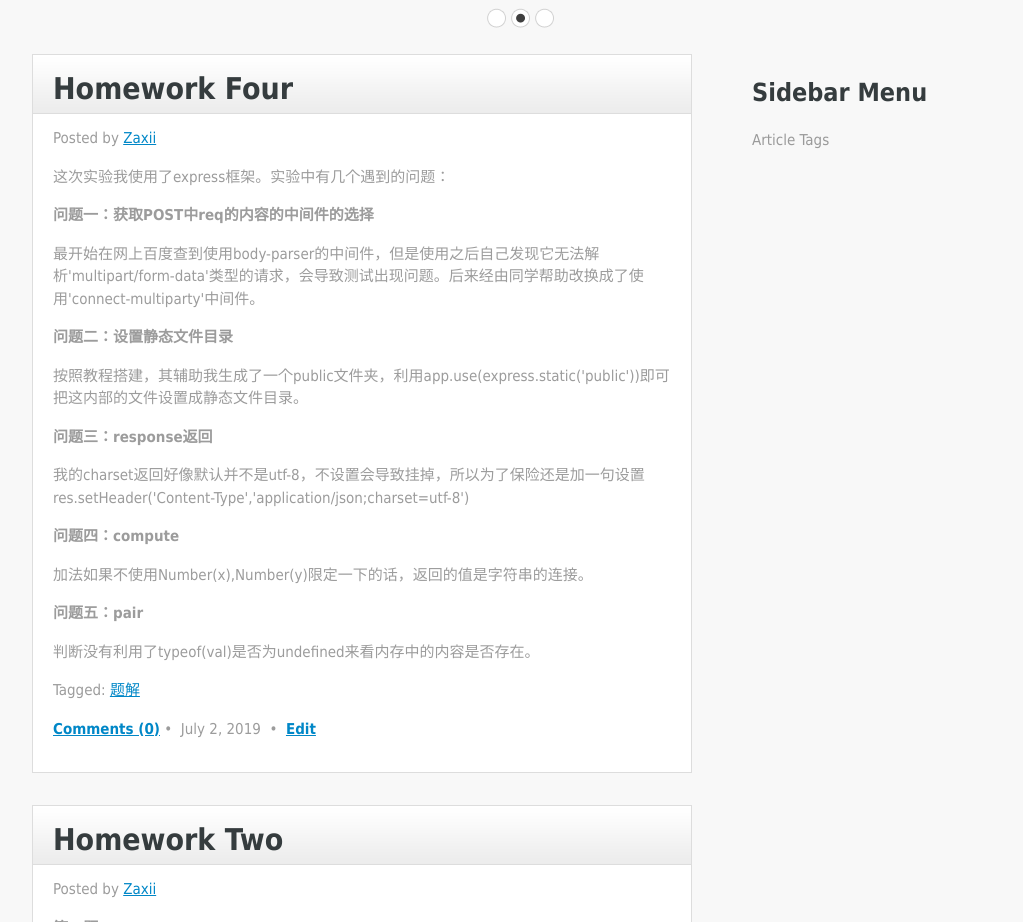
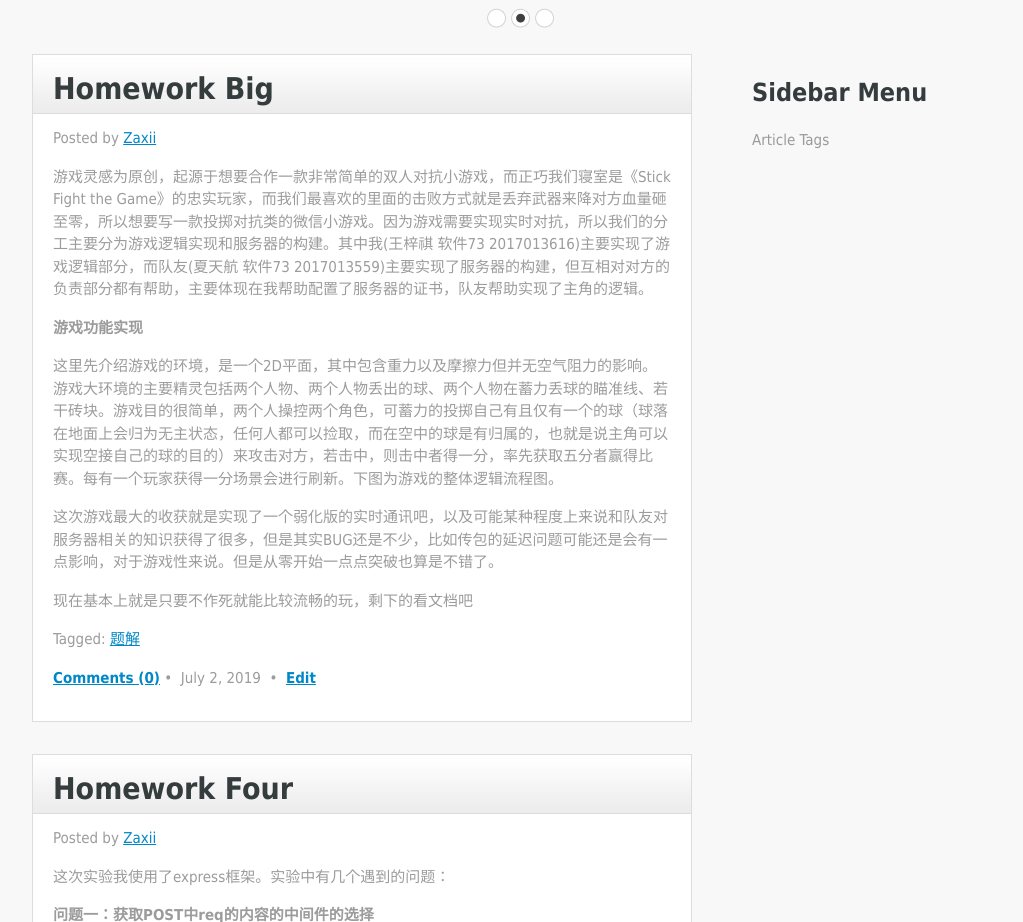
Before and after one commit to lacclaude/zaxii.github.io, a plain HTML site: page index.html in a window 1280 px wide. Shown: the part 660-1582 px from the top of the page, without its empty margins (128-1151 px from the left). Drawn offline with Linux system fonts and the light colour scheme.

Commit message:
no message

```diff
--- a/index.html
+++ b/index.html
@@ -37,6 +37,21 @@
         <div class="content">
             <div class="content_resize">
                 <div class="mainbar">
+                        <div class="article">
+                                <h2><span>Homework</span> Big</h2>
+                                <div class="clr"></div>
+                                <p>Posted by <a href="about.html">Zaxii</a></p>
+                                <p>
+                                    游戏灵感为原创，起源于想要合作一款非常简单的双人对抗小游戏，而正巧我们寝室是《Stick Fight the Game》的忠实玩家，而我们最喜欢的里面的击败方式就是丢弃武器来降对方血量砸至零，所以想要写一款投掷对抗类的微信小游戏。因为游戏需要实现实时对抗，所以我们的分工主要分为游戏逻辑实现和服务器的构建。其中我(王梓祺 软件73 2017013616)主要实现了游戏逻辑部分，而队友(夏天航 软件73 2017013559)主要实现了服务器的构建，但互相对对方的负责部分都有帮助，主要体现在我帮助配置了服务器的证书，队友帮助实现了主角的逻辑。
+                                </p>
+                                <p><strong>游戏功能实现</strong></p>
+                                <p>这里先介绍游戏的环境，是一个2D平面，其中包含重力以及摩擦力但并无空气阻力的影响。游戏大环境的主要精灵包括两个人物、两个人物丢出的球、两个人物在蓄力丢球的瞄准线、若干砖块。游戏目的很简单，两个人操控两个角色，可蓄力的投掷自己有且仅有一个的球（球落在地面上会归为无主状态，任何人都可以捡取，而在空中的球是有归属的，也就是说主角可以实现空接自己的球的目的）来攻击对方，若击中，则击中者得一分，率先获取五分者赢得比赛。每有一个玩家获得一分场景会进行刷新。下图为游戏的整体逻辑流程图。
+                                </p>
+                                <p>这次游戏最大的收获就是实现了一个弱化版的实时通讯吧，以及可能某种程度上来说和队友对服务器相关的知识获得了很多，但是其实BUG还是不少，比如传包的延迟问题可能还是会有一点影响，对于游戏性来说。但是从零开始一点点突破也算是不错了。</p>
+                                <p>现在基本上就是只要不作死就能比较流畅的玩，剩下的看文档吧</p>
+                                <p>Tagged: <a href="#">题解</a></p>
+                                <p><a href="reply.html"><strong>Comments (0)</strong></a><span>&nbsp;&bull;&nbsp;</span> July 2, 2019 <span>&nbsp;&bull;&nbsp;</span> <a href="#"><strong>Edit</strong></a></p>
+                            </div>
                     <div class="article">
                         <h2><span>Homework</span> Four</h2>
                         <div class="clr"></div>
```
